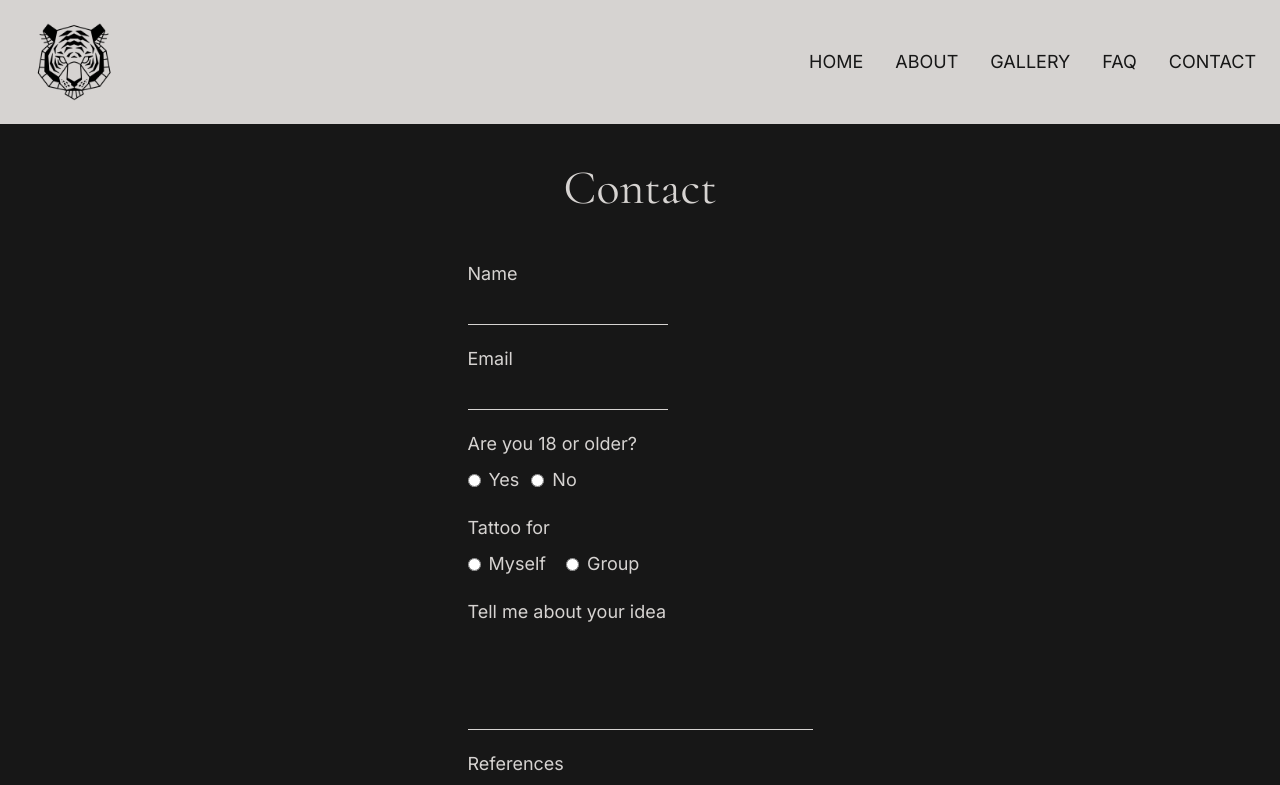
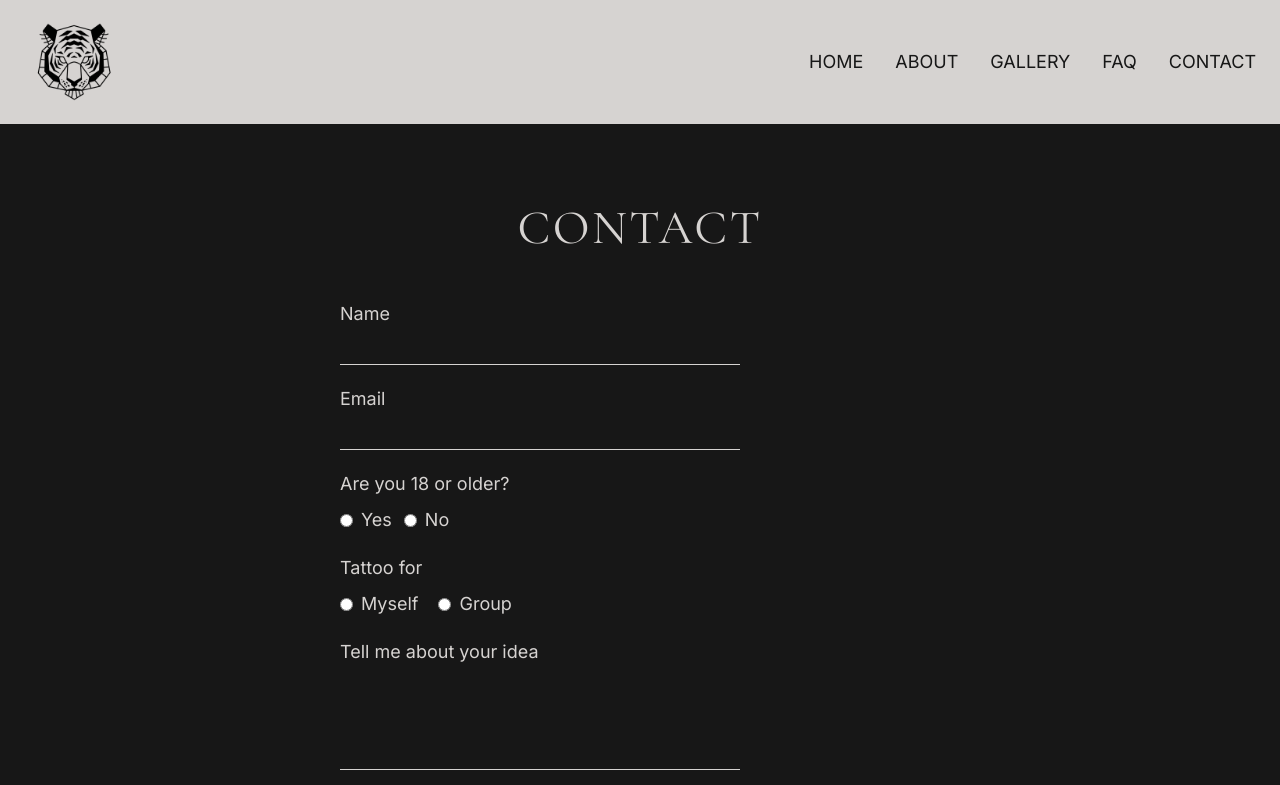
Before and after one commit to anaisp91/ice-tattoo, a React (Vite) app: page /contact in a window 1280 px wide. Shown: the top 785 px of the page. Built offline with nearby package versions, Linux system fonts and the light colour scheme.

Commit message:
:Contacto y revision de maquetado general

```diff
--- a/src/components/About/MyJourney.jsx
+++ b/src/components/About/MyJourney.jsx
@@ -2,7 +2,7 @@ export const MyJourney = () => {
   return (
     <section className="py-20 bg-stone-300 text-neutral-900 md:px-8">
       <h2
-        className="text-2xl text-center uppercase lg:text-6xl lg:pb-8"
+        className="text-4xl text-center uppercase lg:text-6xl lg:pb-8"
         style={{ fontFamily: "var(--font-heading)" }}
       >
         My Journey
--- a/src/components/About/MyPhilosophy.jsx
+++ b/src/components/About/MyPhilosophy.jsx
@@ -4,7 +4,7 @@ export const MyPhilosophy = () => {
   return (
     <section className="py-20 flex flex-col items-center gap-8 bg-stone-300 text-neutral-900 md:px-8">
       <h2
-        className="text-2xl uppercase lg:text-6xl lg:pb-8"
+        className="text-4xl uppercase lg:text-6xl lg:pb-8"
         style={{ fontFamily: "var(--font-heading)" }}
       >
         Trust the process
--- a/src/components/About/Styles.jsx
+++ b/src/components/About/Styles.jsx
@@ -1,9 +1,9 @@
 export const Styles = () => {
   return (
-    <section className="py-10 flex flex-col items-center gap-8 bg-neutral-900 text-stone-300 md:px-8 lg:flex-row">
+    <section className="py-10 flex flex-col items-center gap-8 bg-neutral-900 text-stone-300 md:px-8  lg:flex-row">
       <div className="flex flex-col gap-5 py-10 ">
         <h2
-          className="text-2xl uppercase text-center lg:text-6xl lg:pb-8"
+          className="text-4xl uppercase text-center lg:text-6xl lg:pb-8"
           style={{ fontFamily: "var(--font-heading)" }}
         >
           My Styles
--- a/src/components/About/WhoIAm.jsx
+++ b/src/components/About/WhoIAm.jsx
@@ -3,7 +3,7 @@ export const WhoIAm = () => {
     <section className="py-10 flex flex-col gap-4 items-center bg-neutral-900 md:flex-row md:px-8 lg:gap-8">
       <div className="px-10 text-justify text-stone-300 md:flex-1 lg:px-20">
         <h2
-          className="text-2xl text-center pb-5 uppercase lg:text-6xl lg:text-start lg:pb-8"
+          className="text-4xl text-center pb-5 uppercase md:py-14 lg:text-6xl lg:text-start lg:pb-8"
           style={{ fontFamily: "var(--font-heading)" }}
         >
           Who I am
--- a/src/components/Contact/ContactForm.jsx
+++ b/src/components/Contact/ContactForm.jsx
@@ -2,25 +2,25 @@ export const ContactForm = () => {
   return (
     <>
       <form
-        className=" text-stone-300 max-w-[300px] py-5 flex flex-col gap-5  px-8 md:max-w-[700px] md:text-lg"
+        className=" text-stone-300 w-full max-w-[300px] py-5 flex flex-col gap-5  px-8 md:max-w-[600px] md:px-0 md:text-lg"
         style={{ fontFamily: "var(--font-body)" }}
       >
-        <div className="flex flex-col gap-2 max-w-[200px]">
+        <div className="flex flex-col gap-2 ">
           <label htmlFor="name">Name</label>
           <input
             type="text"
             id="name"
             name="name"
-            className="border-b border-stone-300 bg-transparent outline-none"
+            className=" max-w-[200px] border-b border-stone-300 bg-transparent outline-none md:max-w-[400px]"
           />
         </div>
-        <div className="flex flex-col gap-2 max-w-[200px]">
+        <div className="flex flex-col gap-2">
           <label htmlFor="email">Email</label>
           <input
             type="email"
             id="email"
             name="email"
-            className="border-b border-stone-300 bg-transparent outline-none"
+            className="border-b border-stone-300 bg-transparent outline-none md:max-w-[400px]"
           />
         </div>
         <fieldset className="flex gap-3">
@@ -72,7 +72,7 @@ export const ContactForm = () => {
             name="idea"
             rows="10"
             cols="30"
-            className="border-b border-stone-300 bg-transparent outline-none resize-none h-24"
+            className="max-w-[200px] border-b border-stone-300 bg-transparent outline-none resize-none h-24 md:max-w-[400px]"
           ></textarea>
         </div>
         <div className="flex flex-col gap-2">
--- a/src/components/Home/BookingProcess.jsx
+++ b/src/components/Home/BookingProcess.jsx
@@ -5,7 +5,7 @@ export const BookingProcess = () => {
   return (
     <section className="py-20 bg-stone-300">
       <h2
-        className="text-center pb-5 text-5xl uppercase tracking-wide"
+        className="text-center pb-5 text-4xl uppercase tracking-wide"
         style={{ fontFamily: "var(--font-heading)" }}
       >
         How It Works
--- a/src/components/Home/Contact.jsx
+++ b/src/components/Home/Contact.jsx
@@ -4,12 +4,15 @@ export const Contact = () => {
   return (
     <section className="py-20 bg-stone-300 flex flex-col items-center gap-7 ">
       <h2
-        className="text-2xl text-neutral-900 uppercase tracking-wider "
+        className="text-2xl text-neutral-900 uppercase tracking-wider text-center"
         style={{ fontFamily: "var(--font-heading)" }}
       >
         Ready for your next tattoo?
       </h2>
-      <p className="text-base " style={{ fontFamily: "var(--font-body)" }}>
+      <p
+        className="text-base text-center "
+        style={{ fontFamily: "var(--font-body)" }}
+      >
         Let's create something unique together
       </p>
       <div className="text-center md:pt-4">
--- a/src/components/Home/Hero.jsx
+++ b/src/components/Home/Hero.jsx
@@ -1,12 +1,12 @@
 export const Hero = () => {
   return (
-    <section className="flex flex-col items-center gap-8 pt-8  md:flex-row bg-neutral-900">
+    <section className="flex flex-col items-center gap-8 pt-14  md:flex-row bg-neutral-900">
       <div
         className="text-center pb-5
             md:flex-1 md:pl-6"
       >
         <h1
-          className=" text-6xl tracking-wide uppercase p-2 text-stone-300 md:text-5xl md:tracking-wider lg:text-6xl"
+          className=" text-5xl tracking-wide uppercase p-2 text-stone-300 md:text-5xl md:tracking-wider lg:text-6xl"
           style={{ fontFamily: "var(--font-heading)" }}
         >
           Ice Tattoo
--- a/src/components/Home/MyStyles.jsx
+++ b/src/components/Home/MyStyles.jsx
@@ -11,8 +11,8 @@ export const MyStyles = () => {
       <div className="flex flex-col items-center md:flex-row md:px-6 md:justify-center md:pt-1">
         <div className="p-10">
           <h3
-            className="text-center pb-10 text-stone-300 text-4xl"
-            style={{ fontFamily: "var(--font-heading)" }}
+            className="text-center pb-10 text-stone-300 text-2xl"
+            style={{ fontFamily: "var(--font-body)" }}
           >
             Traditional
           </h3>
@@ -41,8 +41,8 @@ export const MyStyles = () => {
         </div>
         <div className="p-10">
           <h3
-            className="text-center pb-10 text-stone-300 text-4xl"
-            style={{ fontFamily: "var(--font-heading)" }}
+            className="text-center pb-10 text-stone-300 text-2xl"
+            style={{ fontFamily: "var(--font-body)" }}
           >
             Fineline
           </h3>
--- a/src/pages/Contact.jsx
+++ b/src/pages/Contact.jsx
@@ -1,9 +1,9 @@
 import { ContactForm } from "../components";
 export const Contact = () => {
   return (
-    <section className="py-10 bg-neutral-900 flex-1 flex flex-col items-center">
+    <section className="py-14 bg-neutral-900 flex-1 flex flex-col items-center md:py-20">
       <h2
-        className="text-center text-3xl text-stone-300 pb-7 md:text-5xl"
+        className="text-center text-3xl text-stone-300 pb-7 uppercase tracking-wider md:text-5xl"
         style={{ fontFamily: "var(--font-heading)" }}
       >
         Contact
--- a/src/pages/Faq.jsx
+++ b/src/pages/Faq.jsx
@@ -2,7 +2,7 @@ import { FaqItem } from "../components";
 import { faqData } from "../data/FaqData";
 export const Faq = () => {
   return (
-    <section className="py-10 bg-neutral-900 flex-1">
+    <section className="py-14 bg-neutral-900 flex-1">
       <h2
         className="text-center text-3xl uppercase text-stone-300 md:text-5xl md:py-14 lg:text-6xl"
         style={{ fontFamily: "var(--font-heading)" }}
--- a/src/pages/Gallery.jsx
+++ b/src/pages/Gallery.jsx
@@ -11,9 +11,9 @@ export const Gallery = () => {
   };
 
   return (
-    <div className="py-10 md:py-20 bg-neutral-900 pb-20">
+    <div className="py-14 md:py-20 bg-neutral-900 pb-20">
       <h2
-        className="text-3xl uppercase text-center text-stone-300 md:text-5xl lg:text-6xl"
+        className="text-4xl uppercase text-center text-stone-300 md:text-5xl lg:text-6xl"
         style={{ fontFamily: "var(--font-heading)" }}
       >
         Gallery
```
